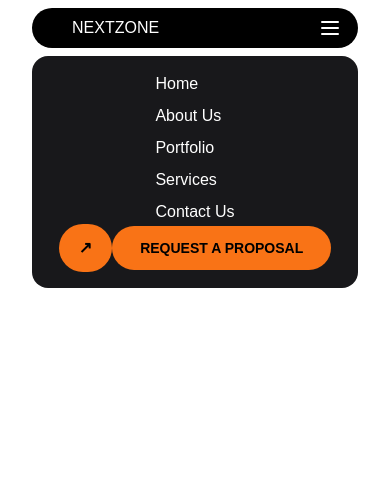
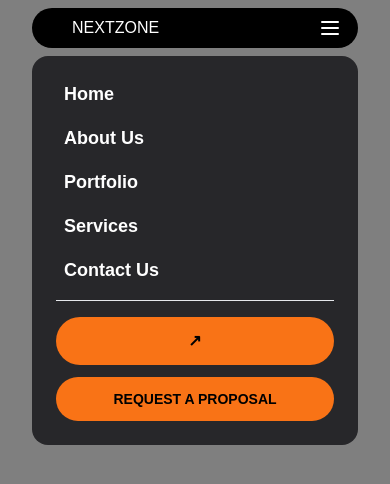
Before and after one commit to PriyanshuGo/agency-landing-pageUI, a Next.js app: page / in a window 390 px wide. Both pictures are taken after a click on the button 330 px from the left and 28 px from the top of the page. Shown: the top 484 px of the page. Built offline with nearby package versions, Linux system fonts and the light colour scheme.

Commit message:
completed responsiveness, bg-blur focus on dropdown,or styling of elemnet at the time of dropdown.

```diff
--- a/src/components/Navbar.js
+++ b/src/components/Navbar.js
@@ -1,18 +1,19 @@
 "use client"
 import { useState } from "react";
 import { Menu } from 'lucide-react';
-
 
 function Navbar() {
     const [isOpen, setIsOpen] = useState(false);
     const handleMenu = () => {
         setIsOpen(!isOpen);
     }
-    const navLinsks = [{ lable: "Home", href: "#" }, { lable: "About Us", href: "#" }, { lable: "Portfolio", href: "#" }, { lable: "Services", href: "#" }, { lable: "Contact Us", href: "#" }]
-    const actionBtn = [{ lable: "↗", class: "icon-button  bg-orange-500 hover:bg-orange-600 py-3 px-5 rounded-full border-black text-black font-semibold mr-0", }, { lable: "REQUEST A PROPOSAL", class: "cta-button bg-orange-500 px-7 py-3 rounded-full hover:bg-orange-600 text-black border-black font-semibold text-sm", }]
+    const navLinks = [{ lable: "Home", href: "#" }, { lable: "About Us", href: "#" }, { lable: "Portfolio", href: "#" }, { lable: "Services", href: "#" }, { lable: "Contact Us", href: "#" }]
     return (
-        <header >
-            <nav className="bg-black text-white rounded-full mt-2 mb-2 m-8">
+        <header>
+            {isOpen && (
+                <div className="fixed inset-0 bg-black bg-opacity-50 backdrop-blur-sm z-10 lg:hidden"></div>
+            )}
+            <nav className={`bg-black text-white rounded-full mt-2 mb-2 m-8 ${isOpen ? "relative z-20" : ""}`}>
 
                 <div className="container flex items-center justify-between py-2 mx-auto">
 
@@ -24,51 +25,39 @@ function Navbar() {
                         <Menu />
                     </button>
 
-
-                    {/* navigation links using ul tag*/}
-                    {/* <ul className={`nav-links hidden font-thin text-sm lg:flex lg:flex-row lg:justify-between lg:items-center lg:space-x-8`}>
-                        <li> <a href="#">Home</a> </li>
-                        <li> <a href="#">About Us</a> </li>
-                        <li> <a href="#">Portfolio</a> </li>
-                        <li> <a href="#">Services</a> </li>
-                        <li> <a href="#"> Contact Us</a></li>
-                    </ul> */}
                     {/* navigation links using map*/}
                     <ul className={`nav-links hidden font-thin text-sm lg:flex lg:flex-row lg:justify-between lg:items-center lg:space-x-8`}>
-                        {navLinsks.map((el, index) => (
-                            <li key={index}><a href={el.href}>{el.lable}</a></li>
+                        {navLinks.map((el, index) => (
+                            <li key={index}>
+                                <a href={el.href}>{el.lable}</a>
+                            </li>
                         ))}
                     </ul>
 
                     {/* action button */}
-                    {/* <div className={`action-buttons hidden font-thin text-sm lg:flex lg:flex-row lg:justify-between lg:items-center lg:space-x-4 px-0 mr-4`}>
+                    <div className={`action-buttons hidden font-thin text-sm lg:flex lg:flex-row lg:justify-between lg:items-center lg:space-x-4 px-0 mr-4`}>
                         <button className="icon-button  bg-orange-500 hover:bg-orange-600 py-3 px-5 rounded-full border-black text-black font-semibold mr-0">↗</button>
                         <button className="cta-button bg-orange-500 px-7 py-3 rounded-full hover:bg-orange-600 text-black border-black font-semibold text-sm">REQUEST A PROPOSAL</button>
-                    </div> */}
-                    {/* action button using map*/}
-                    <div className={`action-buttons hidden font-thin text-sm lg:flex lg:flex-row lg:justify-between lg:items-center lg:space-x-4 px-0 mr-4`}>
-                        {actionBtn.map((el, index) => (
-                            <button key={index} className={el.class}>{el.lable}</button>
-                        ))}
                     </div>
 
                 </div>
 
             </nav>
 
-            {/* DropDown */}
-            <div className={`bg-zinc-900 font-thin mt-0 text-white rounded-2xl mx-8 flex flex-col items-center justify-between  ${isOpen ? "py-4" : ""} transition-all ease-in-out duration-700 lg:hidden`}>
+            {/* Mobile DropDown */}
+            <div className={`bg-zinc-800 font-thin mt-0 text-white rounded-2xl mx-8 flex flex-col justify-around ${isOpen ? "py-6 opacity-100 relative z-20" : ""} overflow-hidden transition-all duration-300 ease-in-out  lg:hidden z-20`}>
 
-                <ul className={`nav-links ${isOpen ? "block" : "hidden"} ${isOpen ? "space-y-2" : ""}`}>
-                    {navLinsks.map((el, index) => (
-                        <li key={index}><a href={el.href}>{el.lable}</a></li>
+                <ul className={`nav-links ${isOpen ? "block space-y-4 mx-8 my text-lg font-semibold" : "hidden"}`}>
+                    {navLinks.map((el, index) => (
+                        <li key={index}>
+                            <a href={el.href}>{el.lable}</a>
+                        </li>
                     ))}
                 </ul>
 
-                <div className={`action-buttons ${isOpen ? "block" : "hidden"}`}>
-                    {actionBtn.map((el, index) => (
-                        <button key={index} className={el.class}>{el.lable}</button>
-                    ))}
+                <div className={`action-buttons ${isOpen ? "flex flex-col mt-4 border-t mx-6 " : "hidden"}`}>
+                    <button className={`icon-button  bg-orange-500 hover:bg-orange-600 py-3 px-5 rounded-full border-black text-black font-semibold mr-0 my-2  ${isOpen ? "mt-4 my-3" : ""}`}>↗</button>
+                    <button className={`cta-button bg-orange-500 px-7 py-3 rounded-full hover:bg-orange-600 text-black border-black font-semibold text-sm my-0 ${isOpen ? "" : ""}`}>REQUEST A PROPOSAL</button>
                 </div>
 
             </div>
```
